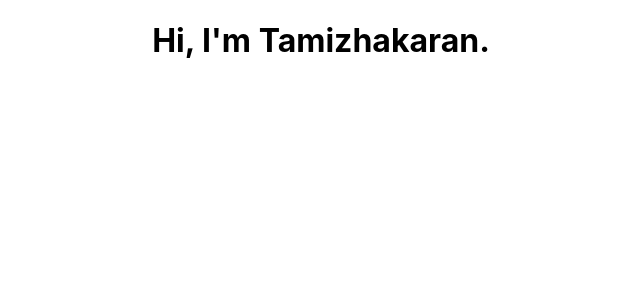
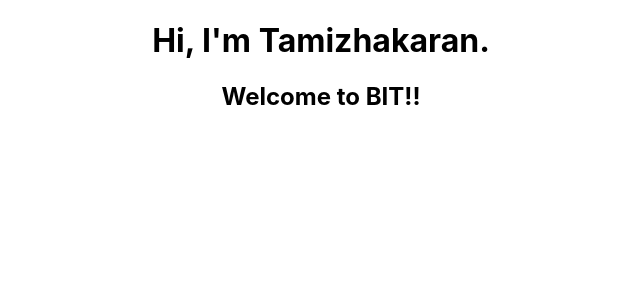
Before and after one commit to Tamizhakaran/deployment, a React (Create React App) app: page / in a window 1280 px wide. Shown: the top 300 px of the page, without its empty margins (319-959 px from the left). Built offline with nearby package versions, Linux system fonts and the light colour scheme.

Commit message:
Last Change

```diff
--- a/src/App.js
+++ b/src/App.js
@@ -4,6 +4,7 @@
   return (
      <div className="App">
       <h1>Hi, I'm Tamizhakaran.</h1>
+      <h2>Welcome to BIT!!</h2>
     </div>
   );
 }
```
